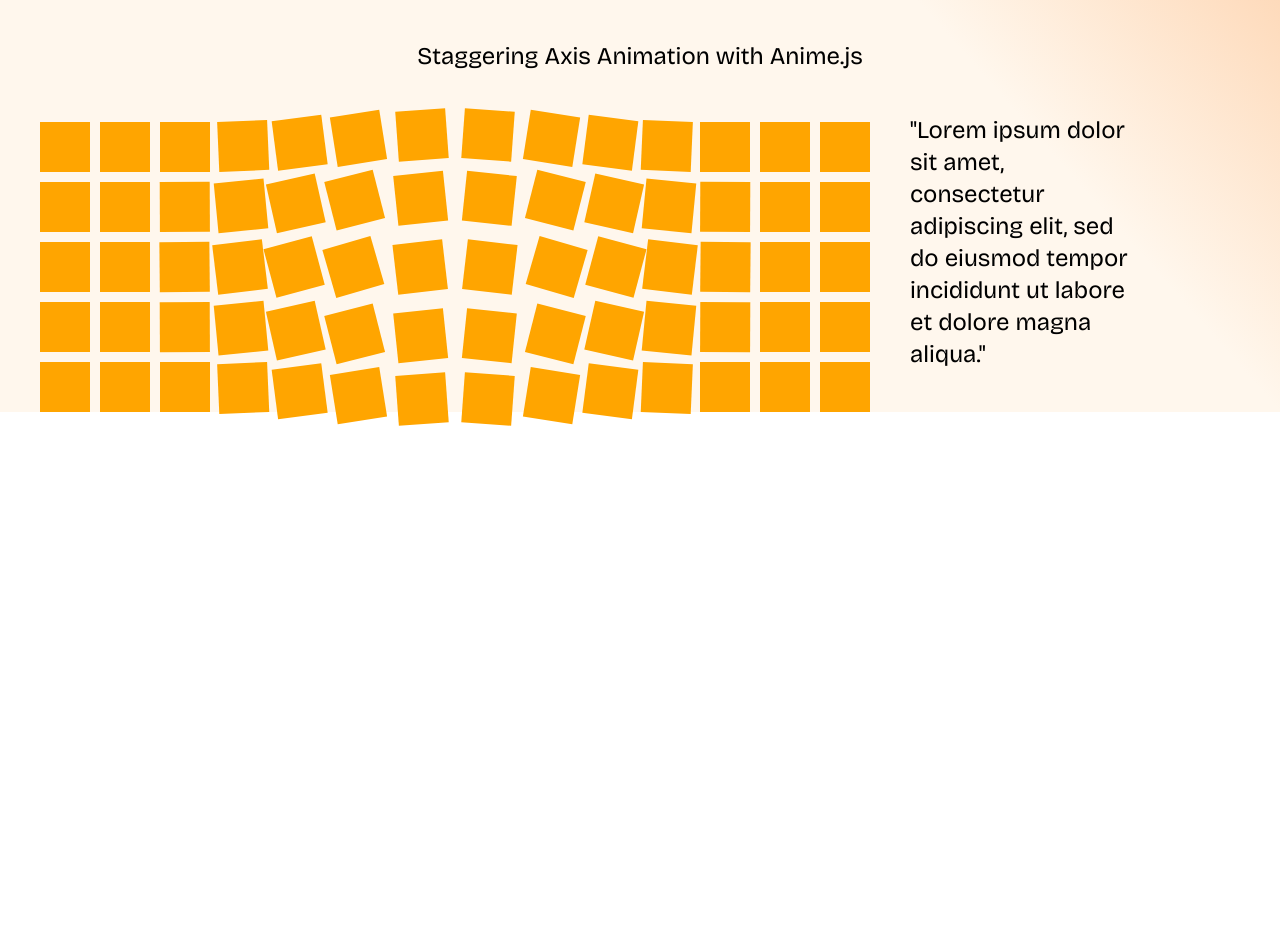
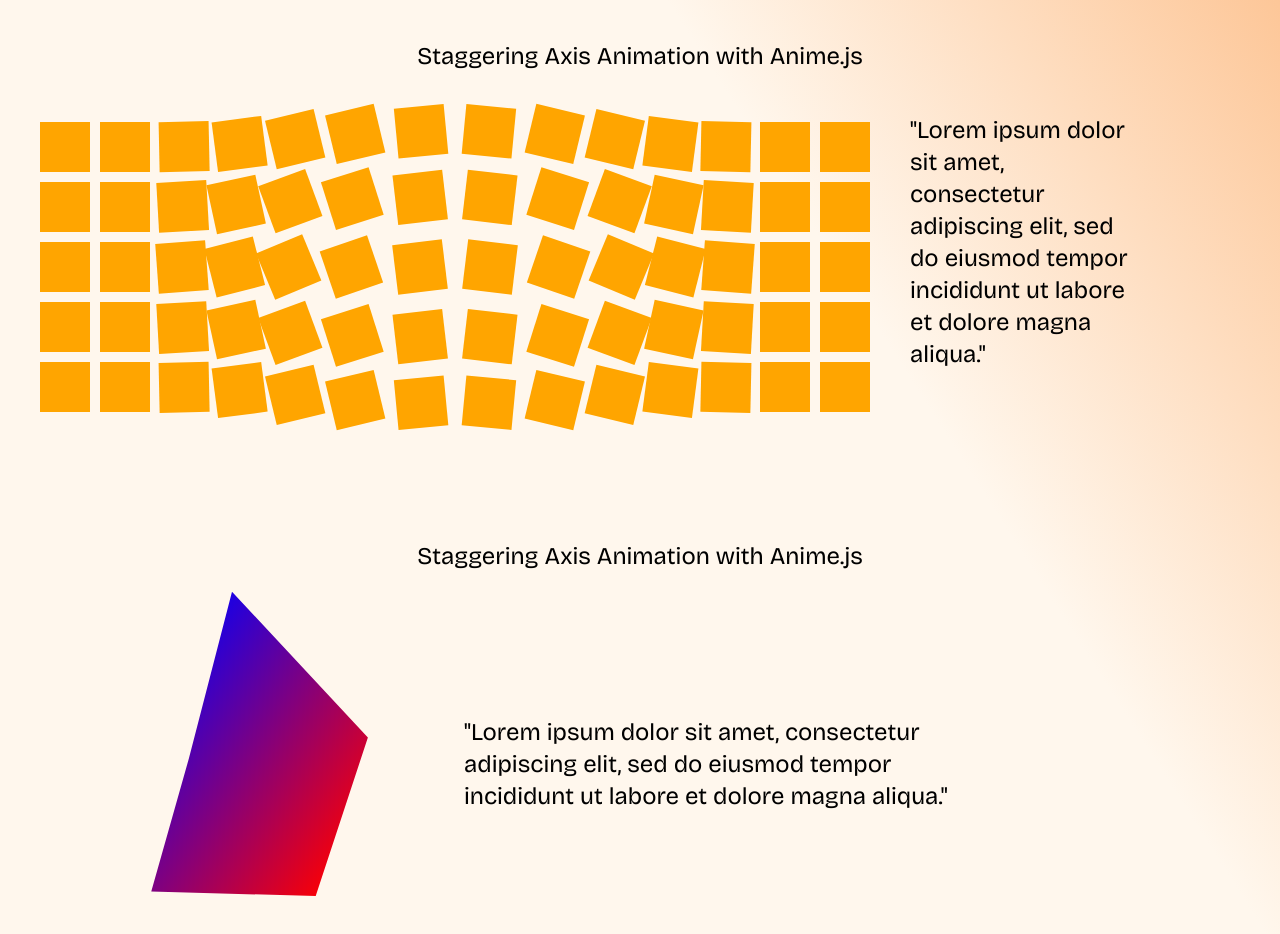
Before and after one commit to vishalmet/Background-Animations, a React (Create React App) app: page /animejs in a window 1280 px wide. Shown: the part 1040-1974 px from the top of the page. Before the commit the page ends 1452 px from the top, so only its background shows below. Built offline with nearby package versions, Linux system fonts and the light colour scheme; the HTML template or start-up script is replaced by a standard one.

Commit message:
Morphing

```diff
--- a/src/App.css
+++ b/src/App.css
@@ -136,3 +136,19 @@
   background-color: orange;
   display: inline-block;
 }
+
+/* linetext drawing */
+/* LineDrawingTextDemo.css */
+/* PathDrawingTextDemo.css */
+.path-drawing-text-demo {
+  width: 100%;
+  height: 100%;
+  display: flex;
+  justify-content: center;
+  align-items: center;
+}
+
+.path-drawing-text-demo svg {
+  width: 500px;
+  height: 100px;
+}
--- /dev/null
+++ b/src/components/Morphing.jsx
@@ -0,0 +1,60 @@
+// MorphingAnimation.js
+import React, { useEffect, useRef } from 'react';
+import anime from 'animejs/lib/anime.es.js';
+
+const MorphingAnimation = () => {
+  const gradientRef = useRef(null);
+
+  useEffect(() => {
+    const gradient = gradientRef.current;
+
+    const animateGradient = () => {
+      anime({
+        targets: gradient,
+        x1: ['0%', '100%'],
+        y1: ['0%', '100%'],
+        x2: ['100%', '0%'],
+        y2: ['100%', '0%'],
+        easing: 'linear',
+        duration: 2000,
+        loop: true
+      });
+    };
+
+    animateGradient();
+
+    anime({
+      targets: '.morphing-demo .polymorph',
+      points: [
+        { value: [
+          '70 24 119.574 60.369 100.145 117.631 50.855 101.631 3.426 54.369',
+          '70 41 118.574 59.369 111.145 132.631 60.855 84.631 20.426 60.369']
+        },
+        { value: '70 6 119.574 60.369 100.145 117.631 39.855 117.631 55.426 68.369' },
+        { value: '70 57 136.574 54.369 89.145 100.631 28.855 132.631 38.426 64.369' },
+        { value: '70 24 119.574 60.369 100.145 117.631 50.855 101.631 3.426 54.369' }
+      ],
+      easing: 'easeOutQuad',
+      duration: 4000,
+      loop: true
+    });
+  }, []);
+
+  return (
+    <div className="w-full h-full flex justify-center items-center">
+      <svg xmlns="http://www.w3.org/2000/svg" viewBox="0 0 140 140" className="w-96 h-96">
+        <defs>
+          <linearGradient id="gradient" ref={gradientRef} x1="0%" y1="0%" x2="100%" y2="100%">
+            <stop offset="0%" style={{ stopColor: '#FF0000', stopOpacity: 1 }} />
+            <stop offset="100%" style={{ stopColor: '#0000FF', stopOpacity: 1 }} />
+          </linearGradient>
+        </defs>
+        <g className="morphing-demo">
+          <polygon className="polymorph" fill="url(#gradient)" points="70 6 119.574 60.369 100.145 117.631 39.855 117.631 55.426 68.369"/>
+        </g>
+      </svg>
+    </div>
+  );
+};
+
+export default MorphingAnimation;
--- a/src/components/StaggeringAxis.jsx
+++ b/src/components/StaggeringAxis.jsx
@@ -2,7 +2,7 @@
 import React, { useEffect, useRef } from 'react';
 import anime from 'animejs/lib/anime.es.js';
 
-const StaggeringAxisGridDemo = () => {
+const StaggeringAxisGrid = () => {
   const gridRef = useRef(null);
 
   useEffect(() => {
@@ -32,4 +32,4 @@ const StaggeringAxisGridDemo = () => {
   );
 };
 
-export default StaggeringAxisGridDemo;
+export default StaggeringAxisGrid;
--- a/src/pages/AnimeJS.jsx
+++ b/src/pages/AnimeJS.jsx
@@ -3,7 +3,13 @@ import React from "react";
 import FunctionBasedValues from "../components/FunctionBasedValues";
 import Menus from "../components/Menus";
 import StaggeringGrid from "../components/StaggeringGrid";
-import StaggeringAxisGridDemo from "../components/StaggeringAxis";
+import StaggeringAxisGrid from "../components/StaggeringAxis";
+import LineDrawingTextDemo from "../components/Morphing";
+import PathDrawingTextDemo from "../components/Morphing";
+import LineDrawingAnimation from "../components/Morphing";
+import WordDrawingAnimation from "../components/Morphing";
+import LineDrawingWordAnimation from "../components/Morphing";
+import MorphingAnimation from "../components/Morphing";
 
 const AnimeJS = () => {
   return (
@@ -58,7 +64,26 @@ const AnimeJS = () => {
 
         <div className=" flex items-center gap-10">
           <div className=" ml-10 ">
-            <StaggeringAxisGridDemo />
+            <StaggeringAxisGrid />
+          </div>
+          <div className="">
+            <p className=" text-2xl  w-[60%]">
+              "Lorem ipsum dolor sit amet, consectetur adipiscing elit, sed do
+              eiusmod tempor incididunt ut labore et dolore magna aliqua."
+            </p>
+          </div>
+        </div>
+      </div>
+
+
+      <div className=" pt-32">
+        <p className=" flex justify-center text-2xl ">
+          Staggering Axis Animation with Anime.js
+        </p>
+
+        <div className=" flex items-center gap-10">
+          <div className=" ml-10 ">
+            <MorphingAnimation />
           </div>
           <div className="">
             <p className=" text-2xl  w-[60%]">
```
